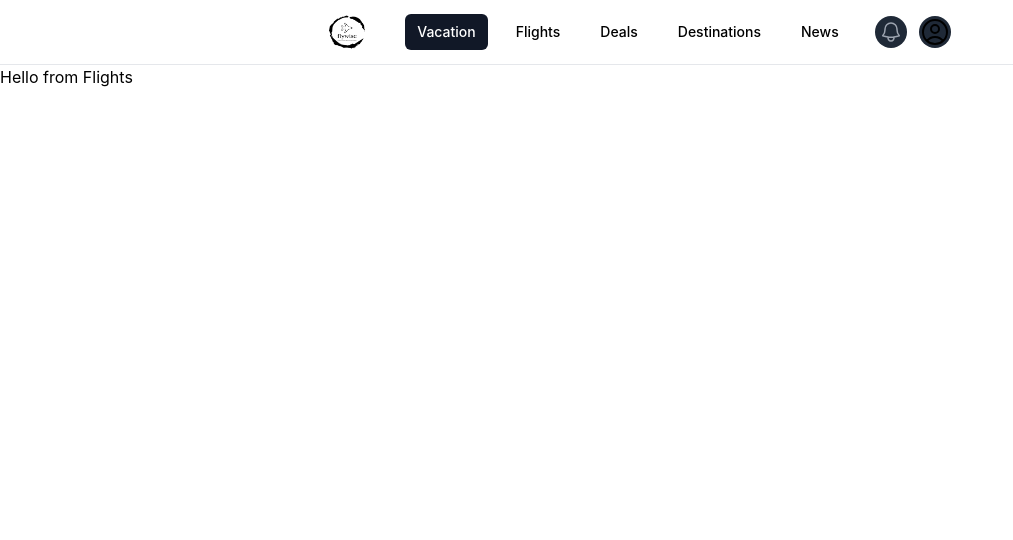
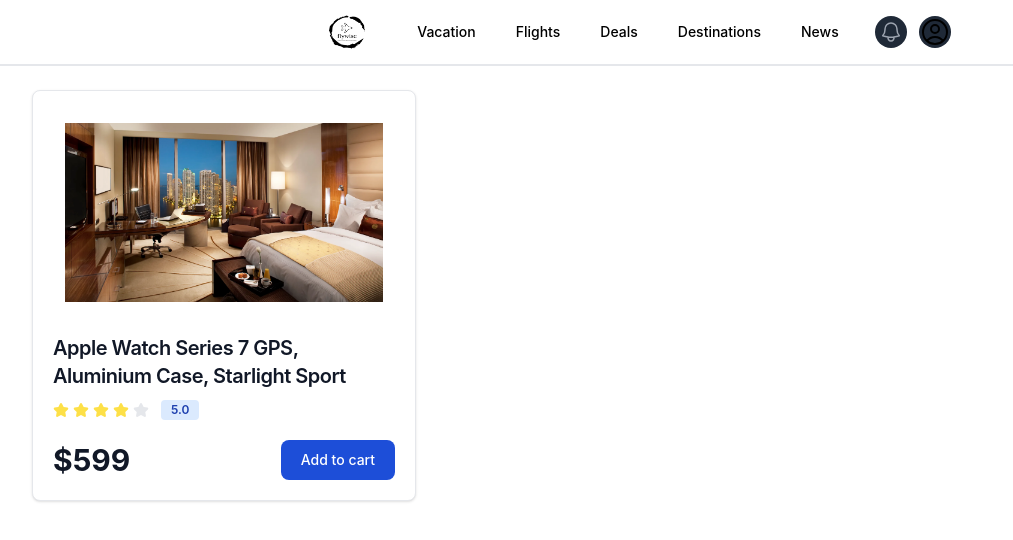
Before and after one commit to tonyy007/FlyWise, a React (Create React App) app in the folder flywise/: page /flights in a window 1280 px wide. Shown: the top 540 px of the page, without its empty margins (0-1013 px from the left). Built offline with nearby package versions, Linux system fonts and the light colour scheme.

Commit message:
mock up for hotel done

```diff
--- a/flywise/src/App.tsx
+++ b/flywise/src/App.tsx
@@ -4,13 +4,15 @@
 import Destination from './components/destination.tsx';
 import Main from './components/main.tsx';
 import News from './components/news.tsx';
+import NavBar from './components/navbar.tsx';
 import React from 'react';
 
 const App = () => {
   return (
      <>
+      <NavBar/>
         <Routes>
-           <Route path="/main" element={<Main />} />
+           <Route path="/" element={<Main />} />
            <Route path="/deals" element={<Deals />} />
            <Route path="/flights" element={<Flights />} />
            <Route path="/destinations" element={<Destination />} />
--- a/flywise/src/components/deals.tsx
+++ b/flywise/src/components/deals.tsx
@@ -4,7 +4,6 @@
 const Deals = () => {
     return (
         <>
-        <NavBar/>
         <div>
             <h1> Hello from Deals</h1>
         </div>
--- a/flywise/src/components/destination.tsx
+++ b/flywise/src/components/destination.tsx
@@ -4,7 +4,6 @@
 const Destination = () => {
     return (
         <>
-        <NavBar/>
         <div>
             <h1>
                 Hello from Destination
--- a/flywise/src/components/flights.tsx
+++ b/flywise/src/components/flights.tsx
@@ -4,10 +4,49 @@
 const Flights = () => {
     return (
         <>
-        <NavBar/>
-        <h1>
-            <div> Hello from Flights </div>
-        </h1>
+            <div className="min-h-full">
+                <hr></hr>
+                <main>
+                    <div className="flex justify-between mx-auto max-w-7xl py-6 sm:px-6 lg:px-8 ">
+                        <div className="w-full max-w-sm bg-white border border-gray-200 rounded-lg shadow dark:bg-gray-800 dark:border-gray-700">
+                            <a href="#">
+                                <img className="p-8 rounded-t-lg" src="hotel_mock_up.png" alt="product image" />
+                            </a>
+                            <div className="px-5 pb-5">
+                                <a href="#">
+                                    <h5 className="text-xl font-semibold tracking-tight text-gray-900 dark:text-white">Apple Watch Series 7 GPS, Aluminium Case, Starlight Sport</h5>
+                                </a>
+                                <div className="flex items-center mt-2.5 mb-5">
+                                    <div className="flex items-center space-x-1 rtl:space-x-reverse">
+                                        <svg className="w-4 h-4 text-yellow-300" aria-hidden="true" xmlns="http://www.w3.org/2000/svg" fill="currentColor" viewBox="0 0 22 20">
+                                            <path d="M20.924 7.625a1.523 1.523 0 0 0-1.238-1.044l-5.051-.734-2.259-4.577a1.534 1.534 0 0 0-2.752 0L7.365 5.847l-5.051.734A1.535 1.535 0 0 0 1.463 9.2l3.656 3.563-.863 5.031a1.532 1.532 0 0 0 2.226 1.616L11 17.033l4.518 2.375a1.534 1.534 0 0 0 2.226-1.617l-.863-5.03L20.537 9.2a1.523 1.523 0 0 0 .387-1.575Z" />
+                                        </svg>
+                                        <svg className="w-4 h-4 text-yellow-300" aria-hidden="true" xmlns="http://www.w3.org/2000/svg" fill="currentColor" viewBox="0 0 22 20">
+                                            <path d="M20.924 7.625a1.523 1.523 0 0 0-1.238-1.044l-5.051-.734-2.259-4.577a1.534 1.534 0 0 0-2.752 0L7.365 5.847l-5.051.734A1.535 1.535 0 0 0 1.463 9.2l3.656 3.563-.863 5.031a1.532 1.532 0 0 0 2.226 1.616L11 17.033l4.518 2.375a1.534 1.534 0 0 0 2.226-1.617l-.863-5.03L20.537 9.2a1.523 1.523 0 0 0 .387-1.575Z" />
+                                        </svg>
+                                        <svg className="w-4 h-4 text-yellow-300" aria-hidden="true" xmlns="http://www.w3.org/2000/svg" fill="currentColor" viewBox="0 0 22 20">
+                                            <path d="M20.924 7.625a1.523 1.523 0 0 0-1.238-1.044l-5.051-.734-2.259-4.577a1.534 1.534 0 0 0-2.752 0L7.365 5.847l-5.051.734A1.535 1.535 0 0 0 1.463 9.2l3.656 3.563-.863 5.031a1.532 1.532 0 0 0 2.226 1.616L11 17.033l4.518 2.375a1.534 1.534 0 0 0 2.226-1.617l-.863-5.03L20.537 9.2a1.523 1.523 0 0 0 .387-1.575Z" />
+                                        </svg>
+                                        <svg className="w-4 h-4 text-yellow-300" aria-hidden="true" xmlns="http://www.w3.org/2000/svg" fill="currentColor" viewBox="0 0 22 20">
+                                            <path d="M20.924 7.625a1.523 1.523 0 0 0-1.238-1.044l-5.051-.734-2.259-4.577a1.534 1.534 0 0 0-2.752 0L7.365 5.847l-5.051.734A1.535 1.535 0 0 0 1.463 9.2l3.656 3.563-.863 5.031a1.532 1.532 0 0 0 2.226 1.616L11 17.033l4.518 2.375a1.534 1.534 0 0 0 2.226-1.617l-.863-5.03L20.537 9.2a1.523 1.523 0 0 0 .387-1.575Z" />
+                                        </svg>
+                                        <svg className="w-4 h-4 text-gray-200 dark:text-gray-600" aria-hidden="true" xmlns="http://www.w3.org/2000/svg" fill="currentColor" viewBox="0 0 22 20">
+                                            <path d="M20.924 7.625a1.523 1.523 0 0 0-1.238-1.044l-5.051-.734-2.259-4.577a1.534 1.534 0 0 0-2.752 0L7.365 5.847l-5.051.734A1.535 1.535 0 0 0 1.463 9.2l3.656 3.563-.863 5.031a1.532 1.532 0 0 0 2.226 1.616L11 17.033l4.518 2.375a1.534 1.534 0 0 0 2.226-1.617l-.863-5.03L20.537 9.2a1.523 1.523 0 0 0 .387-1.575Z" />
+                                        </svg>
+                                    </div>
+                                    <span className="bg-blue-100 text-blue-800 text-xs font-semibold px-2.5 py-0.5 rounded dark:bg-blue-200 dark:text-blue-800 ms-3">5.0</span>
+                                </div>
+                                <div className="flex items-center justify-between">
+                                    <span className="text-3xl font-bold text-gray-900 dark:text-white">$599</span>
+                                    <a href="#" className="text-white bg-blue-700 hover:bg-blue-800 focus:ring-4 focus:outline-none focus:ring-blue-300 font-medium rounded-lg text-sm px-5 py-2.5 text-center dark:bg-blue-600 dark:hover:bg-blue-700 dark:focus:ring-blue-800">Add to cart</a>
+                                </div>
+                            </div>
+                        </div>
+                    </div>
+                </main>
+            </div>
+
+
         </>
     );
 };
--- a/flywise/src/components/main.tsx
+++ b/flywise/src/components/main.tsx
@@ -10,14 +10,13 @@
 
   return (
     <>
-    <NavBar/>
       <div className="min-h-full">
         <hr></hr>
         <main>
           <div className="flex justify-between mx-auto max-w-7xl py-6 sm:px-6 lg:px-8 ">
             <div className="mx-auto max-w-7xl px-4 py-6 sm:px-6 lg:px-8">
               <br></br><br></br><br></br><br></br>
-              <h1 className="text-7xl font-bold tracking-tight text-gray-900">Airport Ammenities</h1>
+              <h1 className="text-7xl font-bold tracking-tight text-gray-900">Airport Amenities</h1>
               <h1 className="text-7xl font-bold tracking-tight text-gray-900">Information</h1>
               <br></br>
               <h1 className="text-xl tracking-tight text-gray-500">Get the best ammenities on 20,000+</h1>
@@ -34,7 +33,7 @@
                       <path d="M20 4a2 2 0 0 0-2-2h-2V1a1 1 0 0 0-2 0v1h-3V1a1 1 0 0 0-2 0v1H6V1a1 1 0 0 0-2 0v1H2a2 2 0 0 0-2 2v2h20V4ZM0 18a2 2 0 0 0 2 2h16a2 2 0 0 0 2-2V8H0v10Zm5-8h10a1 1 0 0 1 0 2H5a1 1 0 0 1 0-2Z" />
                     </svg>
                   </div>
-                  <input name="start" onChange={(e) => {setStartDate(e.target.value); console.log(startDate)}} type="text" className="bg-gray-50 border border-gray-300 text-gray-900 text-sm rounded-lg focus:ring-blue-500 focus:border-blue-500 block w-full pl-10 p-2.5  dark:bg-gray-700 dark:border-gray-600 dark:placeholder-gray-400 dark:text-white dark:focus:ring-blue-500 dark:focus:border-blue-500" placeholder="Select date start"></input>
+                  <input name="start" onChange={(e) => {setStartDate(e.currentTarget.value); console.log(startDate)}} type="text" className="bg-gray-50 border border-gray-300 text-gray-900 text-sm rounded-lg focus:ring-blue-500 focus:border-blue-500 block w-full pl-10 p-2.5  dark:bg-gray-700 dark:border-gray-600 dark:placeholder-gray-400 dark:text-white dark:focus:ring-blue-500 dark:focus:border-blue-500" placeholder="Select date start"></input>
                 </div>
                 <span className="mx-4 text-gray-500">to</span>
                 <div className="relative">
@@ -43,7 +42,9 @@
                       <path d="M20 4a2 2 0 0 0-2-2h-2V1a1 1 0 0 0-2 0v1h-3V1a1 1 0 0 0-2 0v1H6V1a1 1 0 0 0-2 0v1H2a2 2 0 0 0-2 2v2h20V4ZM0 18a2 2 0 0 0 2 2h16a2 2 0 0 0 2-2V8H0v10Zm5-8h10a1 1 0 0 1 0 2H5a1 1 0 0 1 0-2Z" />
                     </svg>
                   </div>
-                  <input name="end" onChange={(e) => {setEndDate(e.target.value); console.log(endDate)}} type="text" className="bg-gray-50 border border-gray-300 text-gray-900 text-sm rounded-lg focus:ring-blue-500 focus:border-blue-500 block w-full pl-10 p-2.5  dark:bg-gray-700 dark:border-gray-600 dark:placeholder-gray-400 dark:text-white dark:focus:ring-blue-500 dark:focus:border-blue-500" placeholder="Select date end"></input>
+                  <input style= {{
+borderRadius:5
+                  }} name="end" onChange={(e) => {setEndDate(e.currentTarget.value); console.log(endDate)}} type="text" className="bg-gray-50 border border-gray-300 text-gray-900 text-sm rounded-lg focus:ring-blue-500 focus:border-blue-500 block w-full pl-10 p-2.5  dark:bg-gray-700 dark:border-gray-600 dark:placeholder-gray-400 dark:text-white dark:focus:ring-blue-500 dark:focus:border-blue-500" placeholder="Select date end"></input>
                 </div>
               </div>
 
--- a/flywise/src/components/navbar.tsx
+++ b/flywise/src/components/navbar.tsx
@@ -3,6 +3,7 @@
 import { Disclosure, Menu, Transition } from '@headlessui/react';
 import { Bars3Icon, BellIcon, XMarkIcon } from '@heroicons/react/24/outline';
 import React from 'react';
+import { Link } from 'react-router-dom';
 
 
 const user = {
@@ -12,7 +13,7 @@
     'https://images.unsplash.com/photo-1472099645785-5658abf4ff4e?ixlib=rb-1.2.1&ixid=eyJhcHBfaWQiOjEyMDd9&auto=format&fit=facearea&facepad=2&w=256&h=256&q=80',
 }
 const navigation = [
-  { name: 'Vacation', href: '/main', current: true },
+  { name: 'Vacation', href: '/', current: false },
   { name: 'Flights', href: '/flights', current: false },
   { name: 'Deals', href: '/deals', current: false },
   { name: 'Destinations', href: '/destinations', current: false },
@@ -24,7 +25,7 @@
   { name: 'Sign out', href: '#' },
 ]
 
-function classNames(...classes: string[]) {
+function classNames(...classes) {
   return classes.filter(Boolean).join(' ')
 }
 
@@ -49,9 +50,10 @@
                     <div className="hidden md:block ">
                         <div className="ml-10 flex items-baseline space-x-4 ">
                           {navigation.map((item) => (
-                            <a
+                            <Link
+
                               key={item.name}
-                              href={item.href}
+                              to={item.href}
                               className={classNames(
                                 item.current
                                   ? 'bg-gray-900 text-white'
@@ -61,7 +63,7 @@
                               aria-current={item.current ? 'page' : undefined}
                             >
                               {item.name}
-                            </a>
+                            </Link>
                           ))}
                         </div>
                     </div>
--- a/flywise/src/components/news.tsx
+++ b/flywise/src/components/news.tsx
@@ -4,7 +4,6 @@
 const News = () => {
     return (
         <>
-        <NavBar/>
         <div>
             <h1>
                 Hello from News Page
```
Also changed, not shown: flywise/public/hotel_mock_up.png (added).
